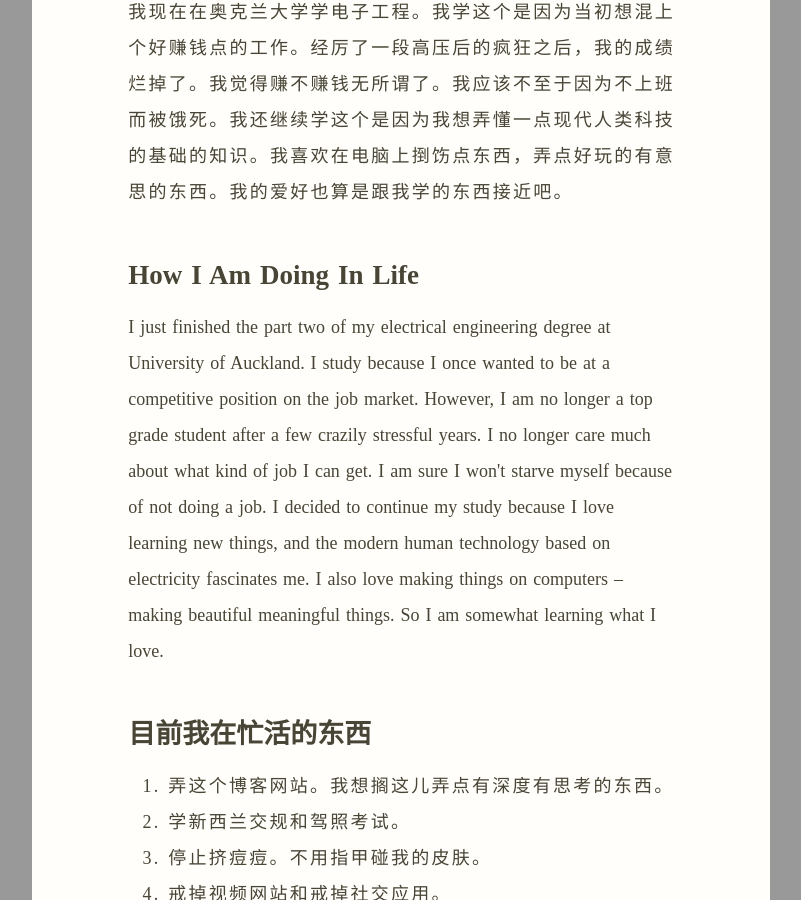
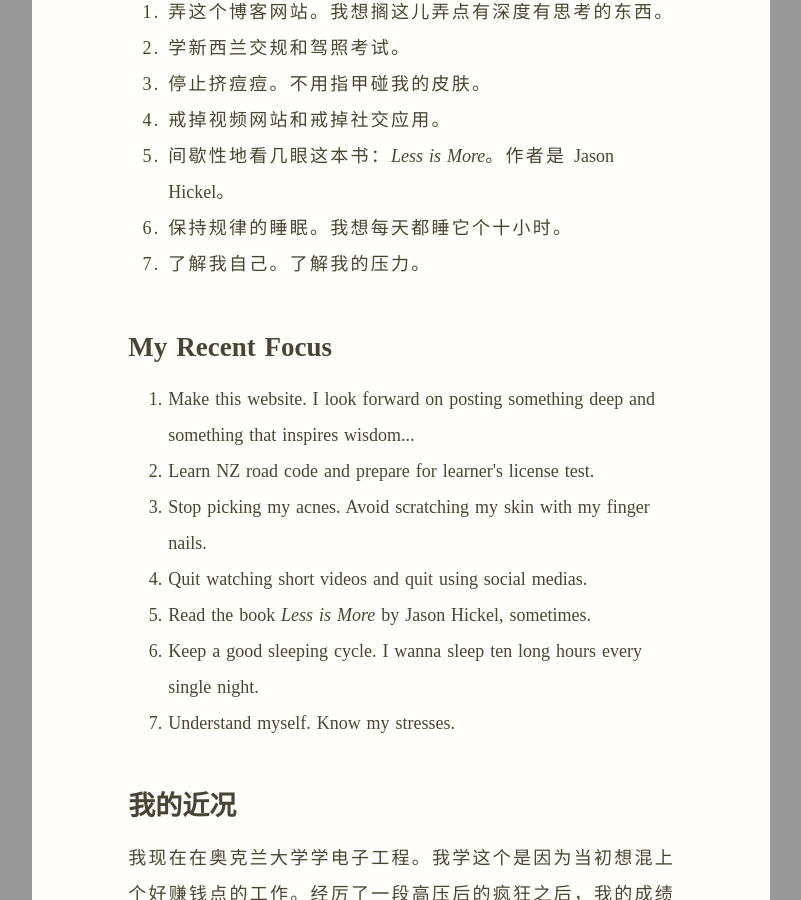
Before and after one commit to shon-li/shon-li.github.io, a Jekyll site: the page built from index.md, in a window 1280 px wide and 900 px high, scrolled down 1329 px. Shown: the whole window, without its empty margins (239-1040 px from the left). Built offline with Jekyll 4.4.1, drawn with Linux system fonts in a browser that asks for light colours; some of the changed text lies outside the part shown.

Commit message:
Move texts on index.md

```diff
--- a/index.md
+++ b/index.md
@@ -17,14 +17,6 @@ title: 首页 Front-page
 
 <p lang="en">So many things in this world pain me. I regularly regret bad things I have done. Perhaps my realisation above comes from these experiences.</p>
 
-## 我的近况
-
-我现在在奥克兰大学学电子工程。我学这个是因为当初想混上个好赚钱点的工作。经厉了一段高压后的疯狂之后，我的成绩烂掉了。我觉得赚不赚钱无所谓了。我应该不至于因为不上班而被饿死。我还继续学这个是因为我想弄懂一点现代人类科技的基础的知识。我喜欢在电脑上捯饬点东西，弄点好玩的有意思的东西。我的爱好也算是跟我学的东西接近吧。
-
-<h2 lang="en">How I Am Doing In Life</h2>
-
-<p lang="en">I just finished the part two of my electrical engineering degree at University of Auckland. I study because I once wanted to be at a competitive position on the job market. However, I am no longer a top grade student after a few crazily stressful years. I no longer care much about what kind of job I can get. I am sure I won't starve myself because of not doing a job. I decided to continue my study because I love learning new things, and the modern human technology based on electricity fascinates me. I also love making things on computers – making beautiful meaningful things. So I am somewhat learning what I love.</p>
-
 ## 目前我在忙活的东西
 
 1. 弄这个博客网站。我想搁这儿弄点有深度有思考的东西。
@@ -39,21 +31,31 @@ title: 首页 Front-page
 <ol>
 <li  lang="en">
   Make this website. I look forward on posting something deep and something that inspires wisdom...
-
+</li>
 <li  lang="en">
   Learn NZ road code and prepare for learner's license test.
-
-  <li  lang="en">
+</li>
+<li  lang="en">
   Stop picking my acnes. Avoid scratching my skin with my finger nails.
-
+</li>
 <li  lang="en">
   Quit watching short videos and quit using social medias.
-
+</li>
 <li  lang="en">
   Read the book <i>Less is More</i> by Jason Hickel, sometimes.
-
+</li>
 <li  lang="en">
   Keep a good sleeping cycle. I wanna sleep ten long hours every single night.
-
+</li>
 <li  lang="en">
   Understand myself. Know my stresses.
+</li>
+</ol>
+
+## 我的近况
+
+我现在在奥克兰大学学电子工程。我学这个是因为当初想混上个好赚钱点的工作。经厉了一段高压后的疯狂之后，我的成绩烂掉了。我觉得赚不赚钱无所谓了。我应该不至于因为不上班而被饿死。我还继续学这个是因为我想弄懂一点现代人类科技的基础的知识。我喜欢在电脑上捯饬点东西，弄点好玩的有意思的东西。我的爱好也算是跟我学的东西接近吧。
+
+<h2 lang="en">Life Update</h2>
+
+<p lang="en">I just finished the part two of my electrical engineering degree at University of Auckland. I study because I once wanted to be at a competitive position on the job market. However, I am no longer a top grade student after a few crazily stressful years. I no longer care much about what kind of job I can get. I am sure I won't starve myself because of not doing a job. I decided to continue my study because I love learning new things, and the modern human technology based on electricity fascinates me. I also love making things on computers – making beautiful meaningful things. So I am somewhat learning what I love.</p>
```
Also changed, not shown: 2 other files.
